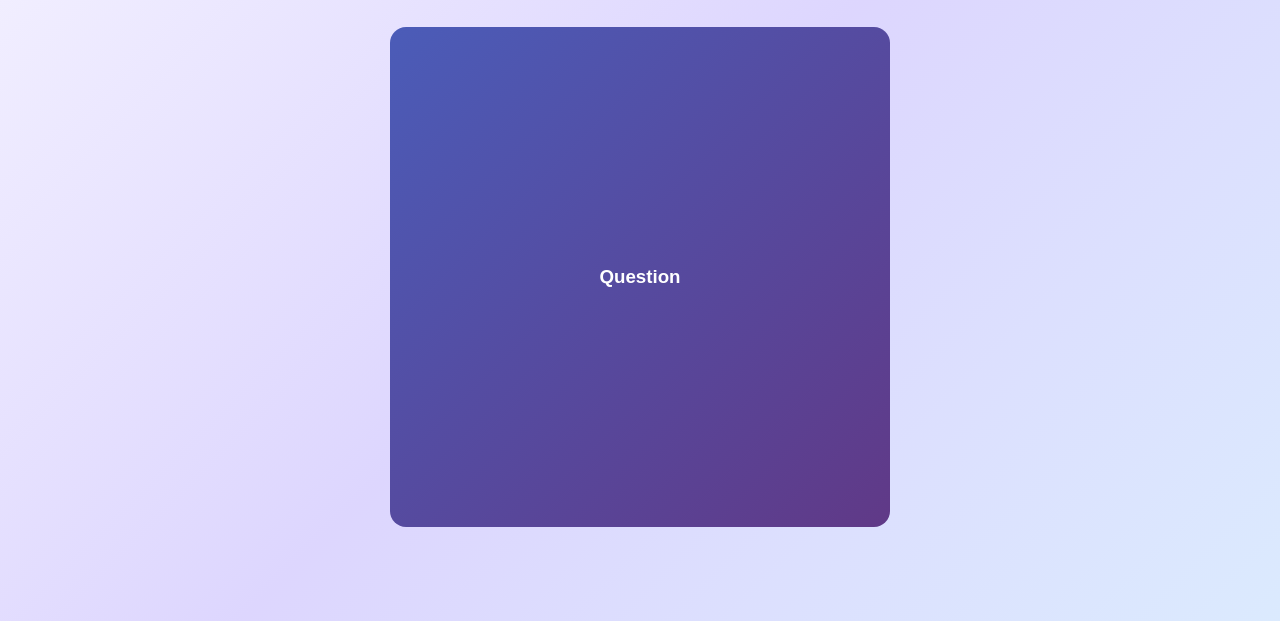
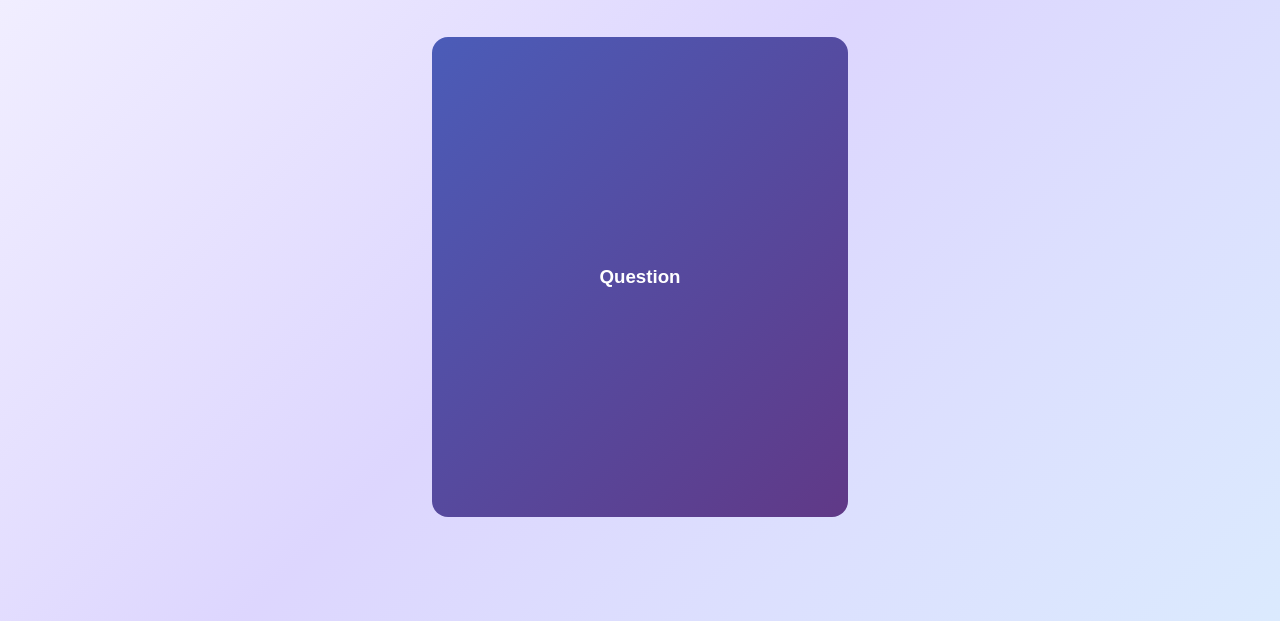
Before and after one commit to dorinapruska/REDI-final-project, a plain HTML site: page index.html in a window 1280 px wide. Shown: the part 179-800 px from the top of the page. Drawn offline with Linux system fonts and the light colour scheme.

Commit message:
style: adjust flip card dimensions for improved layout

```diff
--- a/styles.css
+++ b/styles.css
@@ -53,8 +53,8 @@ h2{
 
 .flip-card {
   background-color: transparent;
-  width: 500px;
-  height: 500px;
+  width: 416px;
+  height: 480px;
   perspective: 1000px; /* Remove this if you don't want the 3D effect */
   align-items: center;
   justify-content: center;
```
